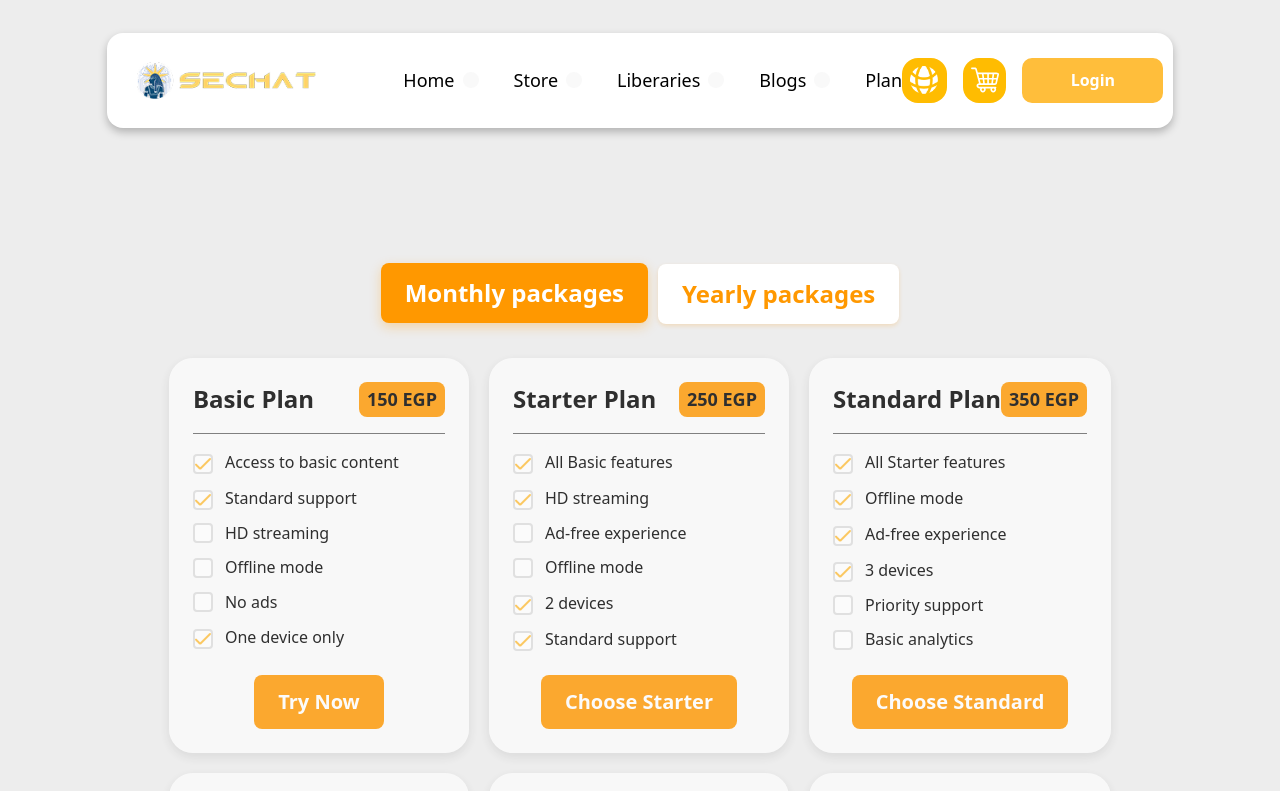
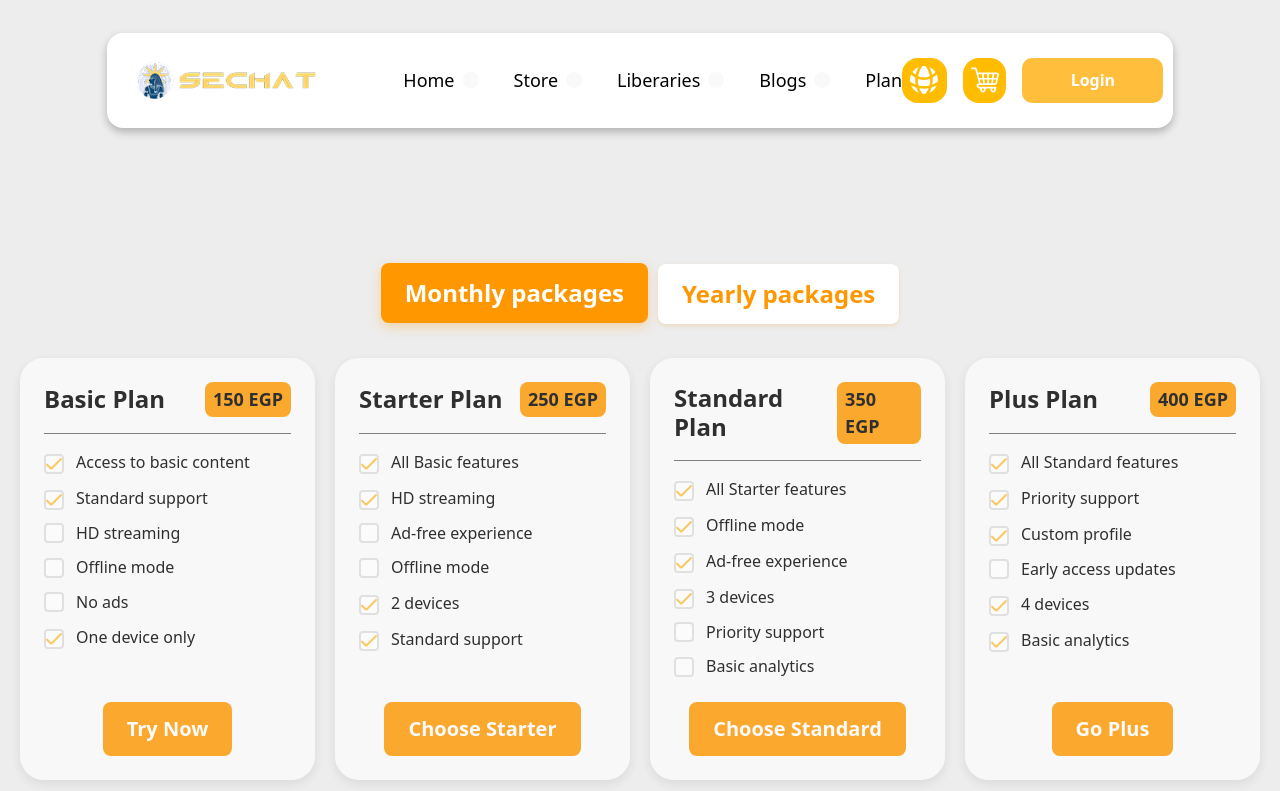
Before and after one commit to alimagdi12/camelson, a React (Vite) app: page /plans in a window 1280 px wide. Shown: the top 791 px of the page. Built offline with nearby package versions, Linux system fonts and the light colour scheme.

Commit message:
style: update font-family in index.css for improved consistency and add Google Fonts import

```diff
--- a/src/features/home/components/packages/Packages.tsx
+++ b/src/features/home/components/packages/Packages.tsx
@@ -103,7 +103,9 @@ const Packages: React.FC<PackagesProps> = ({ showAll = false }) => {
       <div className="tabs">
         <PackageTabs activeTab={activeTab} onTabChange={handleTabChange} />
       </div>
-      <div className="package-cards">
+      <div
+        className={`package-cards ${currentPackages.length > 3 ? "four" : ""}`}
+      >
         {currentPackages.map((packageData) => (
           <PackageCard
             key={packageData.id}
--- a/src/features/home/components/packages/packages.scss
+++ b/src/features/home/components/packages/packages.scss
@@ -66,6 +66,12 @@
 
   scroll-behavior: smooth;
   scrollbar-width: none;
+
+  &.four {
+    display: grid;
+    grid-template-columns: repeat(4, 1fr);
+    justify-items: center;
+  }
 }
 
 .package-card {
@@ -75,8 +81,9 @@
   opacity: 80%;
   border-radius: 16px;
   padding: 24px;
-  min-width: 300px;
-  max-width: 350px;
+  width: 100%;
+  min-width: 260px;
+  max-width: 420px;
   box-shadow: 0 4px 12px rgba(0, 0, 0, 0.1);
   display: flex;
   flex-direction: column;
@@ -217,8 +224,11 @@
   }
 
   .package-cards {
-    flex-direction: column;
-    align-items: center;
+    display: grid;
+    grid-template-columns: 1fr;
+  }
+  .package-cards.four {
+    grid-template-columns: 1fr;
   }
 
   .package-card {
```
